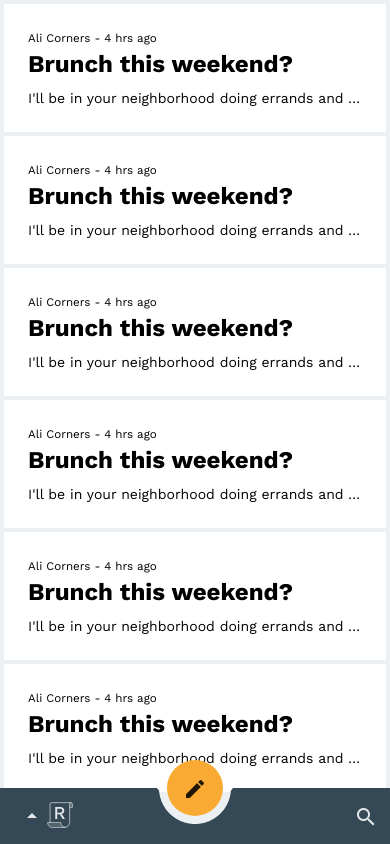
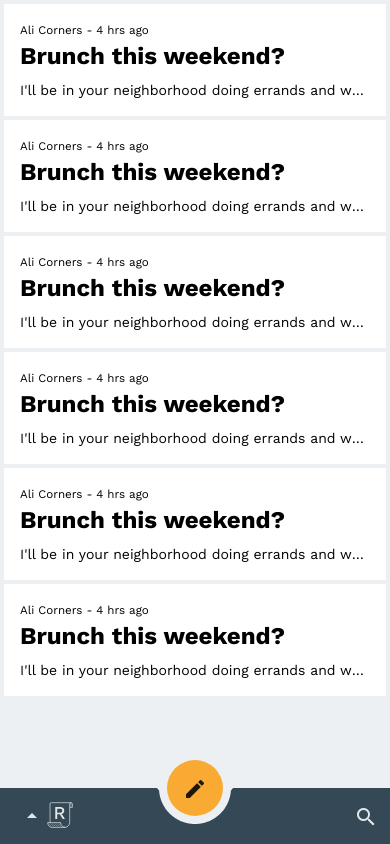
Before and after one commit to Char2sGu/reply, an Angular app: page /inbox in a window 390 px wide. Built offline with nearby package versions, Linux system fonts and the light colour scheme.

Commit message:
feat: update mail card style on phone

```diff
--- a/src/app/shared/mail-card/mail-card.component.scss
+++ b/src/app/shared/mail-card/mail-card.component.scss
@@ -5,10 +5,13 @@
 
 :host {
   display: block;
-  padding: 24px;
+  padding: 16px;
   background-color: map.get(theming.$theme, 'color', 'background', 'card');
   cursor: pointer;
   position: relative;
+  :host-context(.tablet-portrait) & {
+    padding: 24px;
+  }
 }
 
 %position-background {
```
